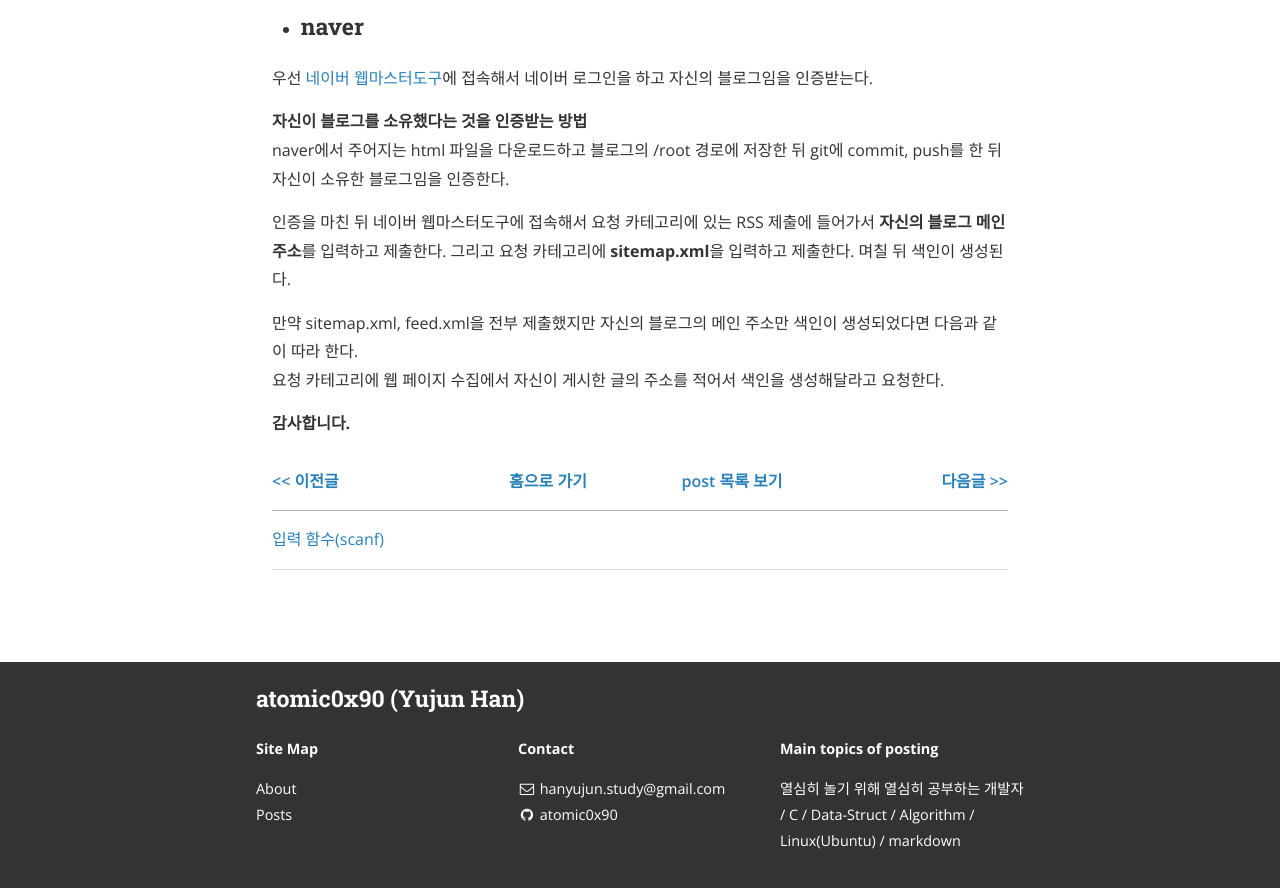
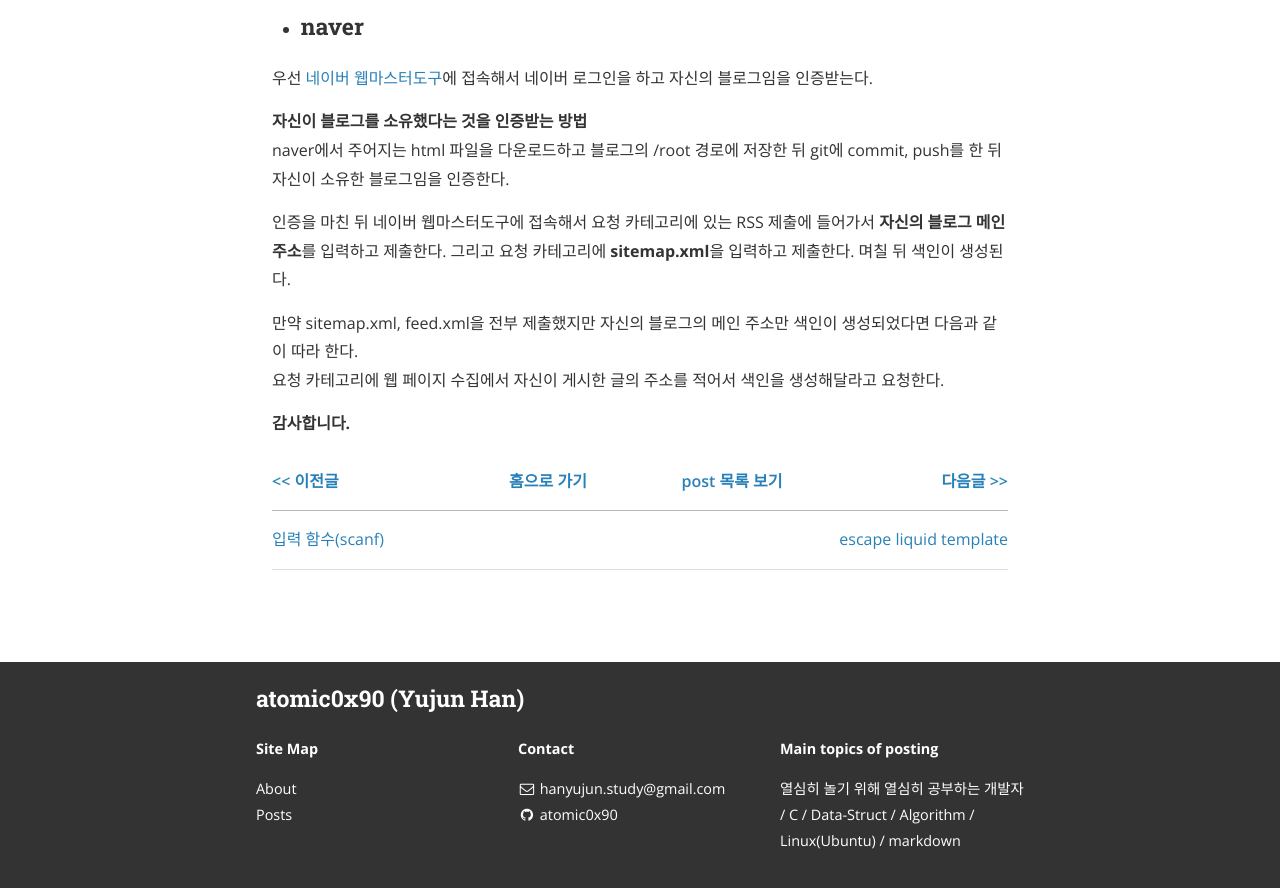
Before and after one commit to atomic0x90/atomic0x90.github.io, a Jekyll site: the page built from _posts/2019-06-06-Registration-github-blog-search.markdown, in a window 1280 px wide and 900 px high, scrolled down 4692 px. Shown: the top 888 px of the window. Built offline with Jekyll 4.4.1, drawn with Linux system fonts in a browser that asks for light colours; nearby versions of some CDN libraries; comment, search, counter and statistics services are not loaded.

Commit message:
Update next post link

```diff
--- a/_posts/2019-06-06-Registration-github-blog-search.markdown
+++ b/_posts/2019-06-06-Registration-github-blog-search.markdown
@@ -192,7 +192,7 @@ git에 commit, push를 한 뒤 자신이 소유한 블로그임을 인증한다.
 
 [\<\< 이전글][5]	|[홈으로 가기][3]       |[post 목록 보기][4]    |[다음글 \>\>][6]
 ------			|:------:               |:------:               |------:
-[입력 함수(scanf)][5]	|                       |                       |
+[입력 함수(scanf)][5]	|                       |                       |[escape liquid template][6]
 
 
 
@@ -207,7 +207,8 @@ git에 commit, push를 한 뒤 자신이 소유한 블로그임을 인증한다.
 [3]: https://atomic0x90.github.io/ "home"
 [4]: https://atomic0x90.github.io/posts/ "posts"
 [5]: https://atomic0x90.github.io/c-language/2019/06/05/scanf-format.html "입력 함수(scanf)"
-[6]: https://atomic0x90.github.io/jekyll/2019/06/06/Registration-github-blog-search.html "현재 페이지"
+[6]: https://atomic0x90.github.io/jekyll/markdown/2019/06/08/escape-liquid-template.html "escape liquid template"
+
 
 
 
```
